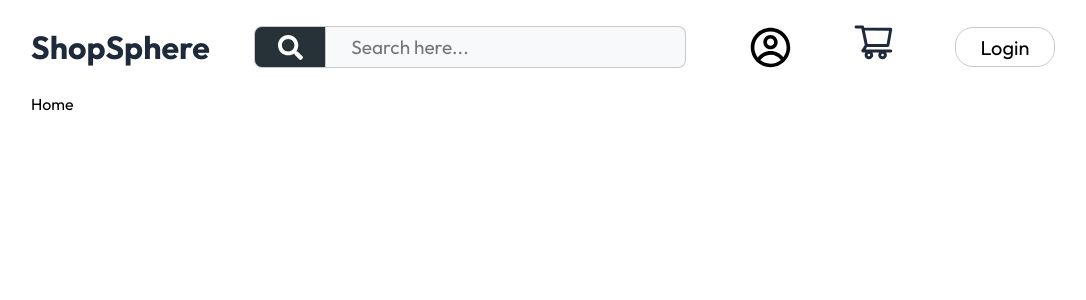
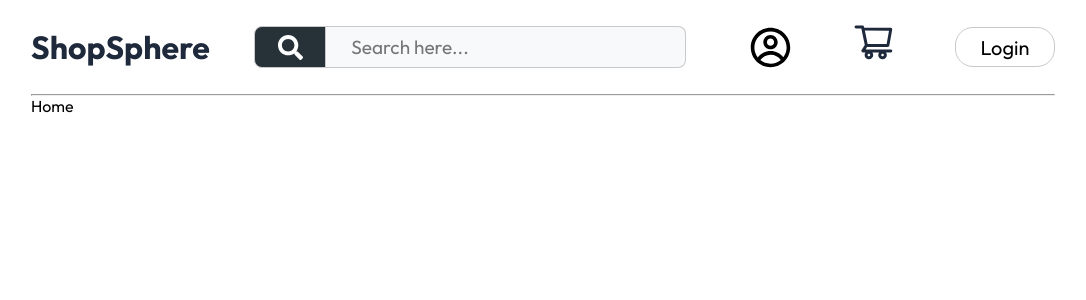
Before and after one commit to aijayant/ecom, a React (Vite) app in the folder frontend/: page / in a window 1280 px wide. Shown: the top 300 px of the page, without its empty margins (97-1183 px from the left). Built offline with nearby package versions, Linux system fonts and the light colour scheme.

Commit message:
add a line in Navbar at Bottom.

```diff
--- a/frontend/src/Components/Navbar/Navbar.jsx
+++ b/frontend/src/Components/Navbar/Navbar.jsx
@@ -4,8 +4,10 @@ import { FaSearch } from "react-icons/fa";
 import { AiOutlineShoppingCart } from "react-icons/ai";
 import { CgProfile } from "react-icons/cg";
 
-const Navbar = ({setShowSignUp}) => {
+const Navbar = ({ setShowSignUp }) => {
   return (
+    <div className="navbar-main">
+
       <div className='navbar'>
         <h1 className='main-logo-text'>ShopSphere</h1>
 
@@ -17,17 +19,17 @@ const Navbar = ({setShowSignUp}) => {
         </div>
 
         <div className="main-right">
-        <CgProfile className='Profile-icon'/>
+          <CgProfile className='Profile-icon' />
           <div className="cart-section">
             <div className="cart-icon">
               <AiOutlineShoppingCart />
             </div>
             {/* <p>Cart</p> */}
           </div>
-        <button onClick={()=>setShowSignUp(true)}>Login</button>
+          <button onClick={() => setShowSignUp(true)}>Login</button>
         </div>
-
-
+      </div>
+      <hr />
    </div>
   )
 }
```
Lines whose indentation alone changed are shown as unchanged.
